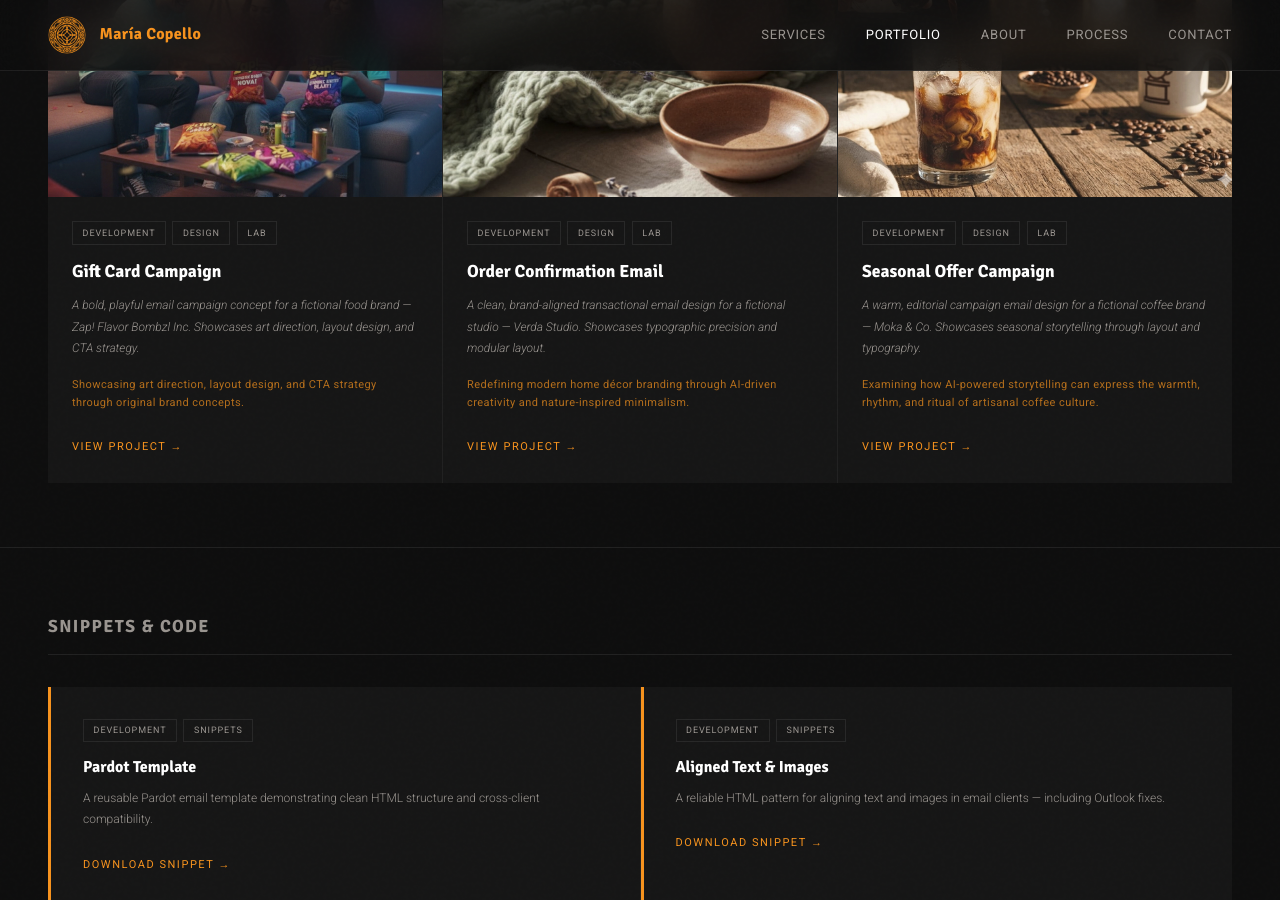
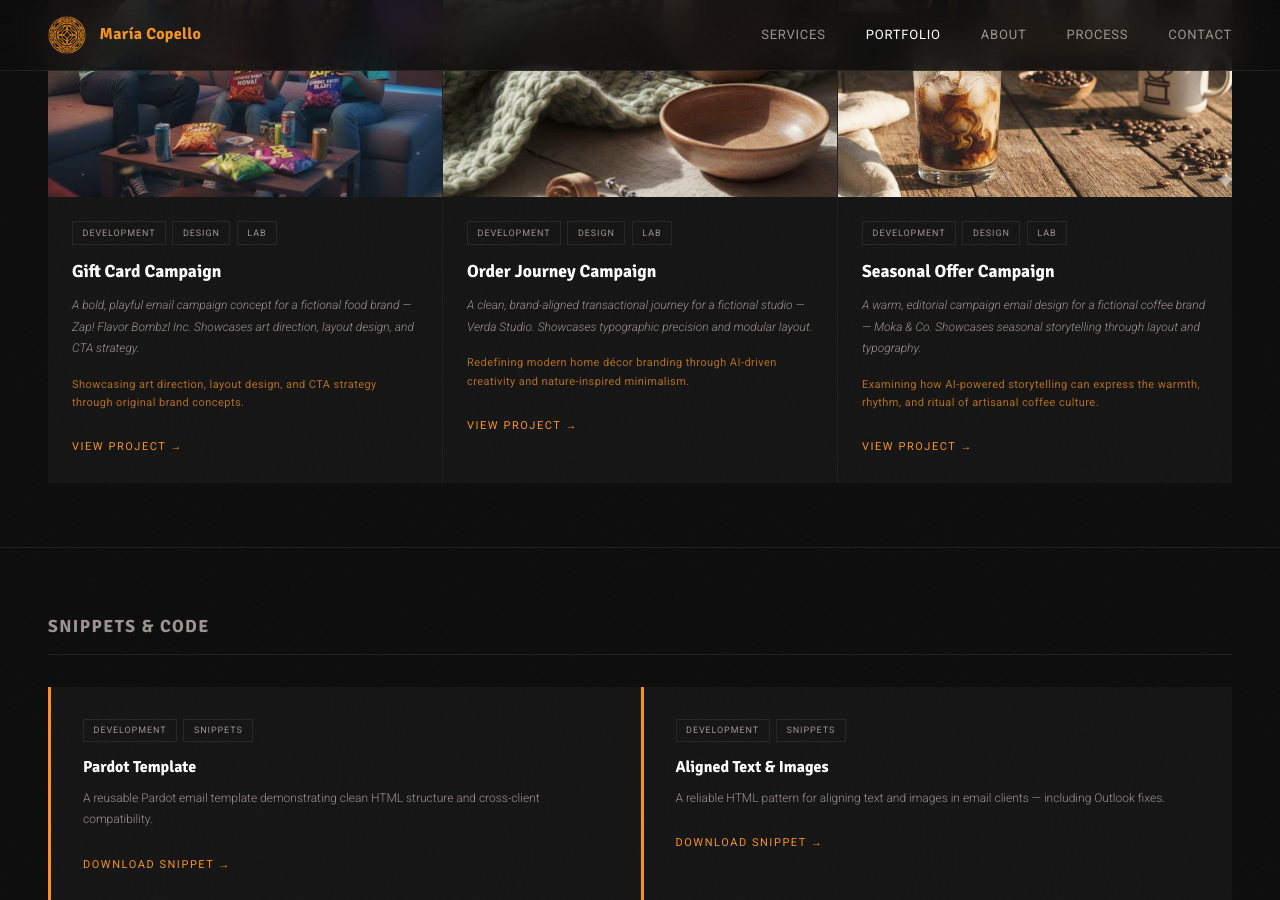
Before and after one commit to mabecoart/github.io, a Jekyll site: the page built from portfolio.html, in a window 1280 px wide and 900 px high, scrolled down 2229 px. Built offline with Jekyll 4.4.1, drawn with Linux system fonts in a browser that asks for light colours.

Commit message:
Update project title and description in portfolio

```diff
--- a/portfolio.html
+++ b/portfolio.html
@@ -155,8 +155,8 @@ description: Selected CRM, lifecycle marketing, and email development projects b
             <span class="card-tag tag-design">Design</span>
             <span class="card-tag tag-lab">Lab</span>
           </div>
-          <h3 class="card-name">Order Confirmation Email</h3>
-          <p class="card-desc">A clean, brand-aligned transactional email design for a fictional studio — Verda Studio. Showcases typographic precision and modular layout.</p>
+          <h3 class="card-name">Order Journey Campaign</h3>
+          <p class="card-desc">A clean, brand-aligned transactional journey for a fictional studio — Verda Studio. Showcases typographic precision and modular layout.</p>
           <p class="card-highlights">Redefining modern home décor branding through AI-driven creativity and nature-inspired minimalism.</p>
           <a href="/portfolio/lab-verda-studio.html" class="panel-link">View project →</a>
         </div>
```
